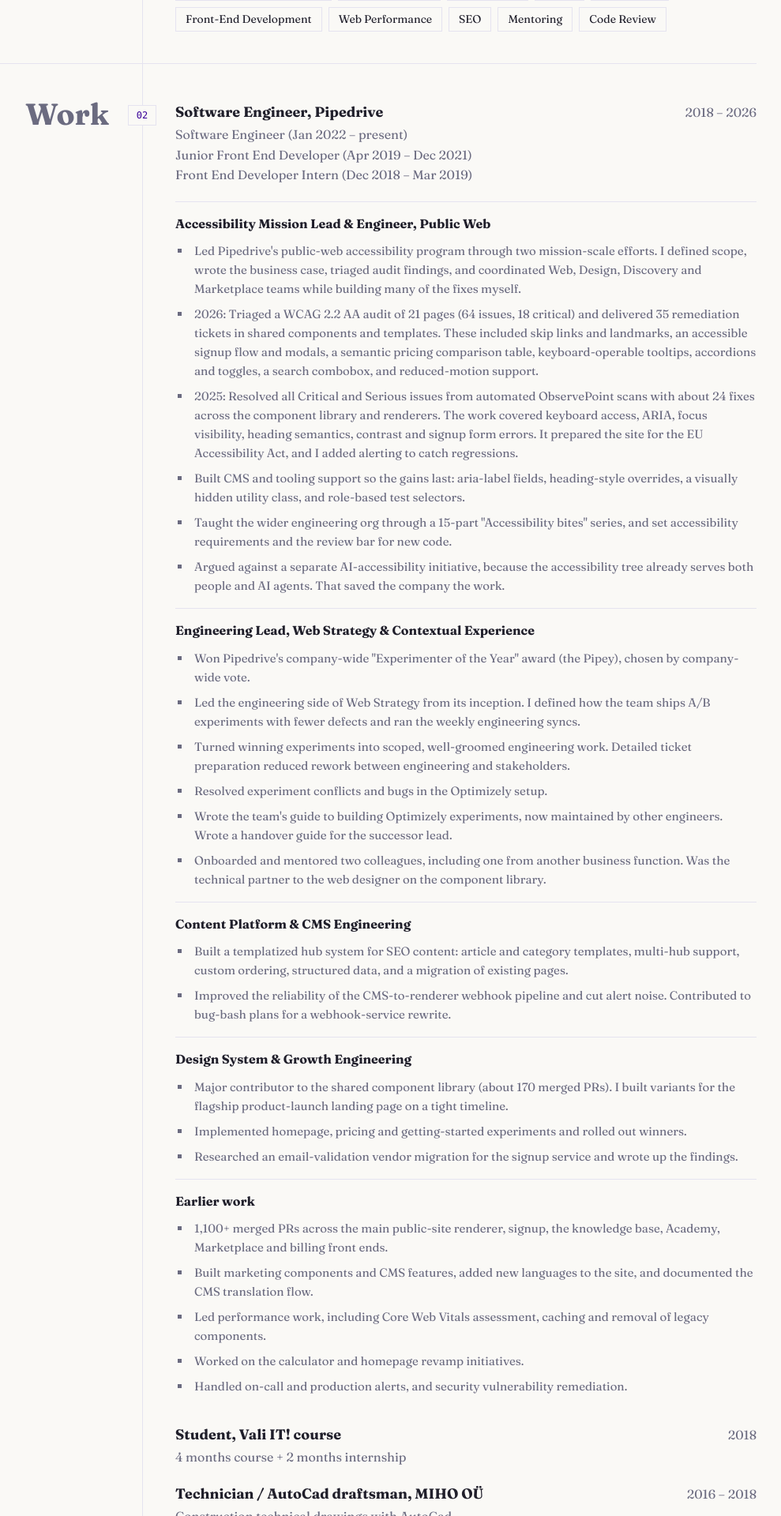
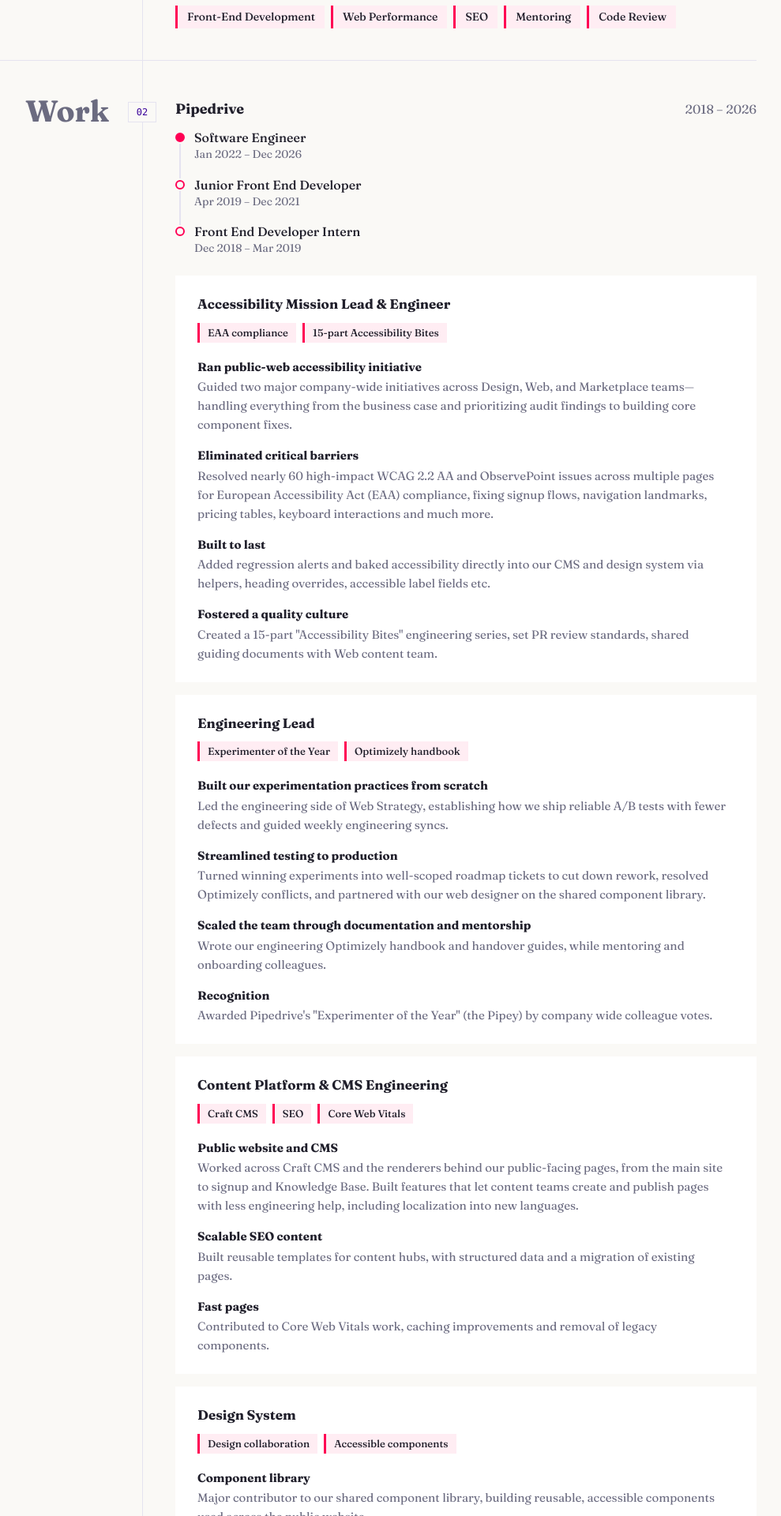
Before and after one commit to krispihl/bound-by-kris, a React (Vite) app: page /about in a window 1280 px wide. Shown: the part 560-2480 px from the top of the page at 79% size, without its empty margins (270-1259 px from the left). Built offline with nearby package versions, Linux system fonts and the light colour scheme; a web font is replaced by a local one.

Commit message:
About page update

```diff
--- a/src/components/Navbar/index.tsx
+++ b/src/components/Navbar/index.tsx
@@ -44,7 +44,7 @@ export const Navbar = () => {
 								className={({ isActive }) => `${styles.link}${isActive ? ` ${styles['link--active']}` : ''}`}
 								onClick={close}
 							>
-								{label} <span className={styles.note}>({note})</span>
+								{label} <span className={styles.note}>{note}</span>
 							</NavLink>
 						</li>
 					))}
--- a/src/data/cv.ts
+++ b/src/data/cv.ts
@@ -1,13 +1,29 @@
+type CvHighlight = {
+	// Short lead-in, shown in bold above the text so the list can be scanned.
+	label: string
+	text: string
+}
+
 type CvRole = {
 	title: string
-	highlights: string[]
+	// Key results shown as chips under the role title.
+	stats?: string[]
+	highlights: CvHighlight[]
+}
+
+type CvStep = {
+	title: string
+	period?: string
+	detail?: string
+	// The role held now, shown with a filled dot.
+	current?: boolean
 }
 
 type CvEntry = {
 	title: string
 	detail?: string
-	// Steps of a career path, shown one after another under the title.
-	steps?: string[]
+	// Positions held, newest first, shown as a timeline under the title.
+	steps?: CvStep[]
 	period?: string
 	// Detailed highlights of the work, grouped by role, shown under the entry.
 	roles?: CvRole[]
@@ -30,8 +46,8 @@ export const CV_SECTIONS: CvSection[] = [
 		id: 'profile',
 		heading: 'Profile',
 		summary: [
-			"I'm a front-end / full-stack engineer who has spent 8 years working on a high-traffic SaaS public web platform. My main focus was public website, signup, CMS and shared component library, where I was one of the main contributers.",
-			"In the last 2 years I led Pipedrive's public-web accessibility initiative through two mission-scale efforts. I scoped them, made the business case, prioritized WCAG audit findings, coordinated different teams and shipped many of the fixes myself.",
+			"I'm a front-end / full-stack engineer who has spent 8 years working on a high-traffic SaaS public web platform. My main focus was public website, signup, CMS and our shared component library, where I was one of the main contributers.",
+			"During last 2 years I led Pipedrive's public-web accessibility initiative through two mission-scale efforts. I scoped them, made the business case, prioritized WCAG audit findings, coordinated different teams and shipped many of the fixes myself.",
 			'I also led the engineering side of web experimentation and was voted "Experimenter of the Year" in a company-wide vote.',
 		],
 		tags: [
@@ -53,68 +69,105 @@ export const CV_SECTIONS: CvSection[] = [
 		heading: 'Work',
 		entries: [
 			{
-				title: 'Software Engineer, Pipedrive',
+				title: 'Pipedrive',
 				steps: [
-					'Software Engineer (Jan 2022 – present)',
-					'Junior Front End Developer (Apr 2019 – Dec 2021)',
-					'Front End Developer Intern (Dec 2018 – Mar 2019)',
+					{ title: 'Software Engineer', period: 'Jan 2022 – Dec 2026', current: true },
+					{ title: 'Junior Front End Developer', period: 'Apr 2019 – Dec 2021' },
+					{ title: 'Front End Developer Intern', period: 'Dec 2018 – Mar 2019' },
 				],
 				period: '2018 – 2026',
 				roles: [
 					{
-						title: 'Accessibility Mission Lead & Engineer, Public Web',
+						title: 'Accessibility Mission Lead & Engineer',
+						stats: ['EAA compliance', '15-part Accessibility Bites'],
 						highlights: [
-							"Led Pipedrive's public-web accessibility program through two mission-scale efforts. I defined scope, wrote the business case, triaged audit findings, and coordinated Web, Design, Discovery and Marketplace teams while building many of the fixes myself.",
-							'2026: Triaged a WCAG 2.2 AA audit of 21 pages (64 issues, 18 critical) and delivered 35 remediation tickets in shared components and templates. These included skip links and landmarks, an accessible signup flow and modals, a semantic pricing comparison table, keyboard-operable tooltips, accordions and toggles, a search combobox, and reduced-motion support.',
-							'2025: Resolved all Critical and Serious issues from automated ObservePoint scans with about 24 fixes across the component library and renderers. The work covered keyboard access, ARIA, focus visibility, heading semantics, contrast and signup form errors. It prepared the site for the EU Accessibility Act, and I added alerting to catch regressions.',
-							'Built CMS and tooling support so the gains last: aria-label fields, heading-style overrides, a visually hidden utility class, and role-based test selectors.',
-							'Taught the wider engineering org through a 15-part "Accessibility bites" series, and set accessibility requirements and the review bar for new code.',
-							'Argued against a separate AI-accessibility initiative, because the accessibility tree already serves both people and AI agents. That saved the company the work.',
+							{
+								label: 'Ran public-web accessibility initiative',
+								text: 'Guided two major company-wide initiatives across Design, Web, and Marketplace teams—handling everything from the business case and prioritizing audit findings to building core component fixes.',
+							},
+							{
+								label: 'Eliminated critical barriers',
+								text: 'Resolved nearly 60 high-impact WCAG 2.2 AA and ObservePoint issues across multiple pages for European Accessibility Act (EAA) compliance, fixing signup flows, navigation landmarks, pricing tables, keyboard interactions and much more.',
+							},
+							{
+								label: 'Built to last',
+								text: 'Added regression alerts and baked accessibility directly into our CMS and design system via helpers, heading overrides, accessible label fields etc.',
+							},
+							{
+								label: 'Fostered a quality culture',
+								text: 'Created a 15-part "Accessibility Bites" engineering series, set PR review standards, shared guiding documents with Web content team.',
+							},
 						],
 					},
 					{
-						title: 'Engineering Lead, Web Strategy & Contextual Experience',
+						title: 'Engineering Lead',
+						stats: ['Experimenter of the Year', 'Optimizely handbook'],
 						highlights: [
-							'Won Pipedrive\'s company-wide "Experimenter of the Year" award (the Pipey), chosen by company-wide vote.',
-							'Led the engineering side of Web Strategy from its inception. I defined how the team ships A/B experiments with fewer defects and ran the weekly engineering syncs.',
-							'Turned winning experiments into scoped, well-groomed engineering work. Detailed ticket preparation reduced rework between engineering and stakeholders.',
-							'Resolved experiment conflicts and bugs in the Optimizely setup.',
-							"Wrote the team's guide to building Optimizely experiments, now maintained by other engineers. Wrote a handover guide for the successor lead.",
-							'Onboarded and mentored two colleagues, including one from another business function. Was the technical partner to the web designer on the component library.',
+							{
+								label: 'Built our experimentation practices from scratch',
+								text: 'Led the engineering side of Web Strategy, establishing how we ship reliable A/B tests with fewer defects and guided weekly engineering syncs.',
+							},
+							{
+								label: 'Streamlined testing to production',
+								text: 'Turned winning experiments into well-scoped roadmap tickets to cut down rework, resolved Optimizely conflicts, and partnered with our web designer on the shared component library.',
+							},
+							{
+								label: 'Scaled the team through documentation and mentorship',
+								text: 'Wrote our engineering Optimizely handbook and handover guides, while mentoring and onboarding colleagues.',
+							},
+							{
+								label: 'Recognition',
+								text: 'Awarded Pipedrive\'s "Experimenter of the Year" (the Pipey) by company wide colleague votes.',
+							},
 						],
 					},
 					{
 						title: 'Content Platform & CMS Engineering',
+						stats: ['Craft CMS', 'SEO', 'Core Web Vitals'],
 						highlights: [
-							'Built a templatized hub system for SEO content: article and category templates, multi-hub support, custom ordering, structured data, and a migration of existing pages.',
-							'Improved the reliability of the CMS-to-renderer webhook pipeline and cut alert noise. Contributed to bug-bash plans for a webhook-service rewrite.',
+							{
+								label: 'Public website and CMS',
+								text: 'Worked across Craft CMS and the renderers behind our public-facing pages, from the main site to signup and Knowledge Base. Built features that let content teams create and publish pages with less engineering help, including localization into new languages.',
+							},
+							{
+								label: 'Scalable SEO content',
+								text: 'Built reusable templates for content hubs, with structured data and a migration of existing pages.',
+							},
+							{
+								label: 'Fast pages',
+								text: 'Contributed to Core Web Vitals work, caching improvements and removal of legacy components.',
+							},
 						],
 					},
 					{
-						title: 'Design System & Growth Engineering',
+						title: 'Design System',
+						stats: ['Design collaboration', 'Accessible components'],
 						highlights: [
-							'Major contributor to the shared component library (about 170 merged PRs). I built variants for the flagship product-launch landing page on a tight timeline.',
-							'Implemented homepage, pricing and getting-started experiments and rolled out winners.',
-							'Researched an email-validation vendor migration for the signup service and wrote up the findings.',
-						],
-					},
-					{
-						title: 'Earlier work',
-						highlights: [
-							'1,100+ merged PRs across the main public-site renderer, signup, the knowledge base, Academy, Marketplace and billing front ends.',
-							'Built marketing components and CMS features, added new languages to the site, and documented the CMS translation flow.',
-							'Led performance work, including Core Web Vitals assessment, caching and removal of legacy components.',
-							'Worked on the calculator and homepage revamp initiatives.',
-							'Handled on-call and production alerts, and security vulnerability remediation.',
+							{
+								label: 'Component library',
+								text: 'Major contributor to our shared component library, building reusable, accessible components used across the public website.',
+							},
+							{
+								label: 'Design partnership',
+								text: 'Worked closely with designers on new components and new features, guiding them towards consistent naming conventions and bringing accessibility requirements into designs early.',
+							},
 						],
 					},
 				],
 			},
-			{ title: 'Student, Vali IT! course', detail: '4 months course + 2 months internship', period: '2018' },
-			{ title: 'Technician / AutoCad draftsman, MIHO OÜ', detail: 'Construction technical drawings with AutoCad', period: '2016 – 2018' },
 			{
-				title: 'Database administrator, Ericsson Estonia',
-				detail: 'AutoCad drawings and database administration tasks',
+				title: 'Vali IT! course',
+				steps: [{ title: 'Student', detail: '4 months course + 2 months internship' }],
+				period: '2018',
+			},
+			{
+				title: 'MIHO OÜ',
+				steps: [{ title: 'Technician / AutoCad draftsman', detail: 'Construction technical drawings with AutoCad' }],
+				period: '2016 – 2018',
+			},
+			{
+				title: 'Ericsson Estonia',
+				steps: [{ title: 'Database administrator', detail: 'AutoCad drawings and database administration tasks' }],
 				period: '2007 – 2016',
 			},
 			{ title: 'And anything before that is already ancient history', note: true },
@@ -134,10 +187,14 @@ export const CV_SECTIONS: CvSection[] = [
 		heading: 'Skills',
 		entries: [
 			{ title: 'Front-end', detail: 'HTML, CSS, JavaScript, TypeScript, React, Next.js' },
-			{ title: 'Accessibility', detail: 'WCAG 2.2, ARIA, VoiceOver and screen readers, audit triage' },
-			{ title: 'Design systems and CMS', detail: 'Component libraries, Craft CMS integration, i18n with Crowdin' },
+			{ title: 'Accessibility', detail: 'WCAG 2.2, ARIA, VoiceOver' },
+			{ title: 'Design systems and CMS', detail: 'Component libraries, Craft CMS integration' },
 			{ title: 'Growth and SEO', detail: 'A/B experimentation (Optimizely), SEO and Core Web Vitals' },
-			{ title: 'Operations', detail: 'Observability and alerting (Grafana, Loki), AI-assisted development' },
+			{ title: 'Operations', detail: 'Observability and alerting (Grafana, Loki)' },
+			{
+				title: 'AI-assisted development',
+				detail: 'Claude Code, GitHub Copilot, custom subagents and skills, AI-assisted code review and testing',
+			},
 			{ title: 'Leadership', detail: 'Mentoring, code review, technical leadership' },
 			{ title: 'Design', detail: 'Illustrator, Photoshop, InDesign' },
 		],
--- a/src/pages/About/index.module.css
+++ b/src/pages/About/index.module.css
@@ -141,10 +141,14 @@
 	list-style: none;
 }
 
+/* Same chip look as the role key results: an accent edge on a light surface. */
 .tag {
 	padding: 0.25rem 0.75rem;
-	border: 1px solid var(--color-border);
+	border-left: 0.1875rem solid var(--color-accent);
+	background: var(--color-chip);
+	color: var(--color-text);
 	font-size: 0.875rem;
+	font-weight: 500;
 	line-height: 1.5;
 }
 
@@ -171,37 +175,74 @@
 
 /* The highlights of a longer entry, grouped by role. */
 .roles {
+	display: flex;
+	flex-direction: column;
+	gap: 1rem;
+	margin: 1.5rem 0 0;
+	padding: 0;
+	list-style: none;
+}
+
+/* Each role sits on its own light card, so roles separate by surface rather than by divider lines. */
+.role {
+	padding: 1.25rem 1rem;
+	background: var(--color-surface);
+}
+
+.role__title {
+	margin: 0;
+	font-size: 1.0625rem;
+	font-weight: 600;
+	line-height: 1.4;
+}
+
+/* Key results: small tinted chips with an accent edge, so they stand out before the reader gets to the text. */
+.stats {
+	display: flex;
+	flex-wrap: wrap;
+	gap: 0.5rem;
+	margin: 0.75rem 0 0;
+	padding: 0;
+	list-style: none;
+}
+
+.stat {
+	padding: 0.125rem 0.625rem;
+	border-left: 0.1875rem solid var(--color-accent);
+	background: var(--color-chip);
+	color: var(--color-text);
+	font-size: 0.8125rem;
+	font-weight: 500;
+	line-height: 1.6;
+}
+
+/* Each highlight leads with a bold label on its own line, kept to a readable line length. */
+.highlights {
+	max-width: 42rem;
 	margin: 1.25rem 0 0;
 	padding: 0;
 	list-style: none;
 }
 
-.role {
-	padding: 1rem 0;
-	border-top: 1px solid var(--color-border);
+.highlight {
+	& + & {
+		margin-top: 1rem;
+	}
 }
 
-.role__title {
-	margin: 0;
-	font-size: 1rem;
+.highlight__label {
+	display: block;
+	color: var(--color-text);
+	font-size: 0.9375rem;
 	font-weight: 600;
-	line-height: 1.4;
+	line-height: 1.5;
 }
 
-.highlights {
-	margin: 0.75rem 0 0;
-	padding: 0 0 0 1.25rem;
+.highlight__text {
+	margin: 0.125rem 0 0;
 	color: var(--color-text-muted);
 	font-size: 0.9375rem;
 	line-height: 1.6;
-
-	& li {
-		padding-left: 0.25rem;
-	}
-
-	& li + li {
-		margin-top: 0.5rem;
-	}
 }
 
 /* A sidenote closing a list: small, muted and italic, so it reads as an aside rather than another item. */
@@ -227,11 +268,75 @@
 }
 
 .entry__steps {
-	margin: 0.25rem 0 0;
+	margin: 0.75rem 0 0;
 	padding: 0;
+	list-style: none;
+}
+
+/* A career step on a vertical timeline: a hollow dot per role, joined by a line to the next one. */
+.step {
+	position: relative;
+	padding: 0 0 1rem 1.5rem;
+
+	&::before {
+		content: '';
+		position: absolute;
+		top: 0.375rem;
+		left: 0;
+		box-sizing: border-box;
+		width: 0.75rem;
+		height: 0.75rem;
+		border: 0.125rem solid var(--color-accent);
+		border-radius: 50%;
+		background: var(--color-bg);
+	}
+
+	&::after {
+		content: '';
+		position: absolute;
+		top: 1.25rem;
+		bottom: -0.25rem;
+		left: 0.3125rem;
+		width: 0.125rem;
+		background: var(--color-border);
+	}
+
+	&:last-child {
+		padding-bottom: 0;
+
+		&::after {
+			display: none;
+		}
+	}
+
+	/* The current role gets a filled dot. */
+	&--current {
+		&::before {
+			background: var(--color-accent);
+		}
+	}
+}
+
+.step__title {
+	display: block;
+	color: var(--color-text);
+	font-weight: 500;
+	line-height: 1.5;
+}
+
+.step__period {
+	display: block;
+	color: var(--color-text-muted);
+	font-size: 0.875rem;
+	font-variant-numeric: tabular-nums;
+	line-height: 1.4;
+}
+
+.step__detail {
+	display: block;
+	margin-top: 0.125rem;
 	color: var(--color-text-muted);
 	line-height: 1.6;
-	list-style: none;
 }
 
 .entry__period {
@@ -244,6 +349,10 @@
 
 /* Same split as the bites: a third for the headings, right-aligned against the rule, and two thirds for the entries. */
 @container about (min-width: 48rem) {
+	.role {
+		padding: 1.5rem 1.75rem;
+	}
+
 	/* Same columns as the sections: the title right-aligned against the rule, the intro starting after it. */
 	.page__header {
 		display: grid;
--- a/src/pages/About/index.tsx
+++ b/src/pages/About/index.tsx
@@ -7,7 +7,7 @@ export const About = () => {
 		<div className={styles.page}>
 			<header className={styles.page__header}>
 				<h1 className={styles.page__title}>About</h1>
-				<p className={styles.page__intro}>Overview of my professional background and skills.</p>
+				<p className={styles.page__intro}>Overview of my background and skills.</p>
 			</header>
 
 			{CV_SECTIONS.map((section) => {
@@ -48,11 +48,22 @@ export const About = () => {
 														<h3 className={styles.entry__title}>{entry.title}</h3>
 														{entry.detail ? <p className={styles.entry__detail}>{entry.detail}</p> : null}
 														{entry.steps ? (
-															<ul className={styles.entry__steps}>
+															<ol className={styles.entry__steps}>
 																{entry.steps.map((step) => (
-																	<li key={step}>{step}</li>
+																	<li
+																		key={step.title}
+																		className={`${styles.step}${step.current ? ` ${styles['step--current']}` : ''}`}
+																	>
+																		<span className={styles.step__title}>{step.title}</span>
+																		{step.period ? (
+																			<span className={styles.step__period}>{step.period}</span>
+																		) : null}
+																		{step.detail ? (
+																			<span className={styles.step__detail}>{step.detail}</span>
+																		) : null}
+																	</li>
 																))}
-															</ul>
+															</ol>
 														) : null}
 													</div>
 													{entry.period ? <p className={styles.entry__period}>{entry.period}</p> : null}
@@ -62,9 +73,21 @@ export const About = () => {
 														{entry.roles.map((role) => (
 															<li key={role.title} className={styles.role}>
 																<h4 className={styles.role__title}>{role.title}</h4>
+																{role.stats ? (
+																	<ul className={styles.stats} aria-label="Key results">
+																		{role.stats.map((stat) => (
+																			<li key={stat} className={styles.stat}>
+																				{stat}
+																			</li>
+																		))}
+																	</ul>
+																) : null}
 																<ul className={styles.highlights}>
 																	{role.highlights.map((highlight) => (
-																		<li key={highlight}>{highlight}</li>
+																		<li key={highlight.label} className={styles.highlight}>
+																			<strong className={styles.highlight__label}>{highlight.label}</strong>
+																			<p className={styles.highlight__text}>{highlight.text}</p>
+																		</li>
 																	))}
 																</ul>
 															</li>
--- a/src/styles/global.css
+++ b/src/styles/global.css
@@ -48,6 +48,8 @@ html {
 	--color-accent-hover: var(--blaze-orange);
 	--color-divider: var(--amber-gold);
 	--color-border: #e5e3f0;
+	/* A faint accent tint for chips and tags. */
+	--color-chip: color-mix(in srgb, var(--color-accent) 7%, var(--color-surface));
 
 	/* The one focus ring for the whole site. Navy is visible on the page background; the menu sits on navy, so it swaps
      the colour for gold (gold alone would not reach 3:1 against the page background). */
```
Also changed, not shown: 2 other files (tests, documents, lock files or other folders).
